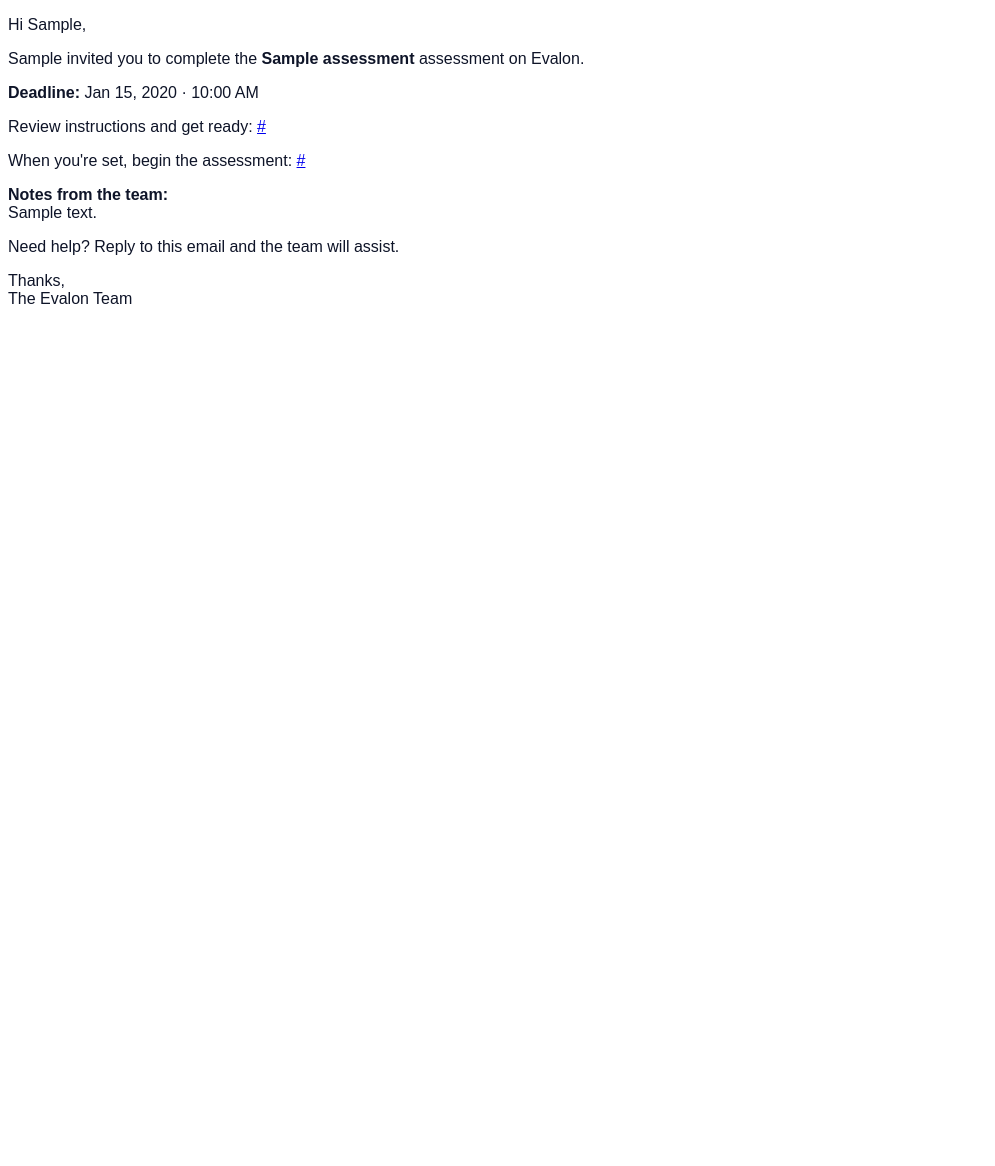
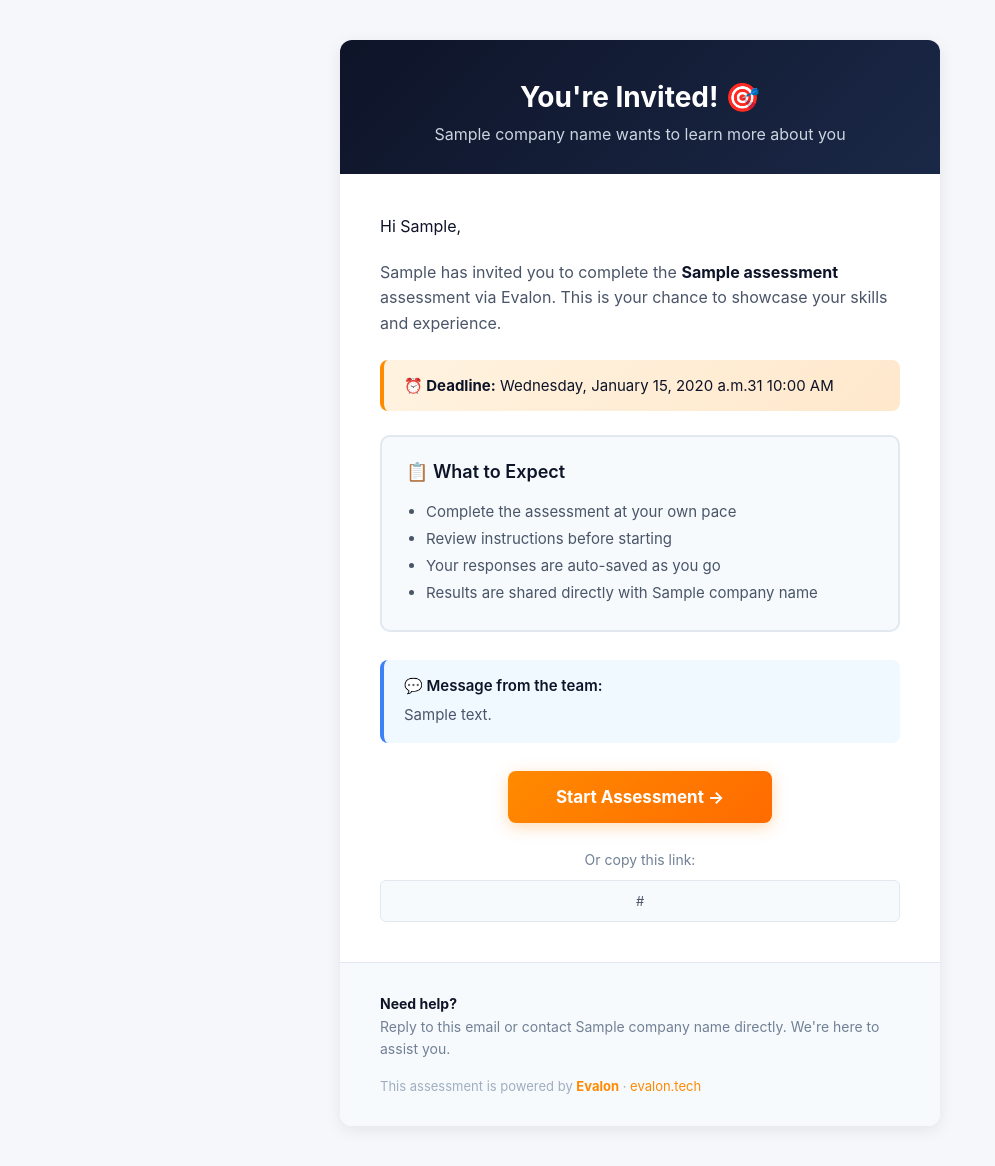
Before and after one commit to sarvarjafarov/assesment, a Django app: template templates/emails/invite_candidate.html in a window 1280 px wide. Shown: the whole page, without its empty margins (0-995 px from the left). Before the commit the page ends 304 px from the top, so only its background shows below. Run offline with Django 4.2, Linux system fonts and the light colour scheme; the template is opened without the code that fills it: most values are stand-ins (such as "Sample title", 1, 10 or a date in 2020); data that the repository does not hold is empty.

Commit message:
Improve candidate invitation email and add copy link functionality
- Create professional branded HTML email template for candidate invitations
  - Gradient header with company branding
  - Clear CTA button and assessment details
  - Deadline highlighting and custom notes section
  - Mobile-responsive email design
  - Powered by Evalon footer

- Update email sending logic to use HTML templates
  - Switch from plain text to EmailMultiAlternatives
  - Pass company_name and assessment details to template
  - Auto-extract candidate first name from email
  - Include both HTML and plain text versions

- Add Copy Link feature to assessment management
  - One-click copy button next to each session
  - Visual success feedback (green checkmark for 2s)
  - Clipboard API integration
  - Better UX than manual copy-paste

```diff
--- a/templates/emails/invite_candidate.html
+++ b/templates/emails/invite_candidate.html
@@ -1,31 +1,103 @@
 <!DOCTYPE html>
-<html>
-<body style="font-family: Arial, sans-serif; color: #0e1428;">
-    <p>Hi {{ candidate.first_name }},</p>
-    <p>
-        {{ invited_by }} invited you to complete the
-        <strong>{{ assessment.title }}</strong> assessment on Evalon.
+<html lang="en">
+<head>
+    <meta charset="UTF-8">
+    <meta name="viewport" content="width=device-width, initial-scale=1.0">
+    <title>Assessment Invitation from {{ company_name }}</title>
+</head>
+<body style="margin: 0; padding: 0; font-family: -apple-system, BlinkMacSystemFont, 'Segoe UI', Roboto, 'Helvetica Neue', Arial, sans-serif; background-color: #f5f7fa;">
+    <table width="100%" cellpadding="0" cellspacing="0" style="background-color: #f5f7fa; padding: 40px 20px;">
+        <tr>
+            <td align="center">
+                <table width="600" cellpadding="0" cellspacing="0" style="background-color: #ffffff; border-radius: 12px; box-shadow: 0 4px 16px rgba(0, 0, 0, 0.08); overflow: hidden;">
+                    <!-- Header with gradient -->
+                    <tr>
+                        <td style="background: linear-gradient(135deg, #0e1428 0%, #1a2847 100%); padding: 40px 40px 30px; text-align: center;">
+                            <h1 style="margin: 0 0 10px; color: #ffffff; font-size: 28px; font-weight: 700;">
+                                You're Invited! 🎯
+                            </h1>
+                            <p style="margin: 0; color: #cbd5e0; font-size: 16px;">
+                                {{ company_name }} wants to learn more about you
                             </p>
+                        </td>
+                    </tr>
+
+                    <!-- Main content -->
+                    <tr>
+                        <td style="padding: 40px;">
+                            <p style="margin: 0 0 20px; color: #0e1428; font-size: 16px; line-height: 1.6;">
+                                Hi{% if candidate.first_name %} {{ candidate.first_name }}{% endif %},
+                            </p>
+
+                            <p style="margin: 0 0 24px; color: #4a5568; font-size: 16px; line-height: 1.6;">
+                                {{ invited_by }} has invited you to complete the <strong style="color: #0e1428;">{{ assessment.title }}</strong> assessment via Evalon. This is your chance to showcase your skills and experience.
+                            </p>
+
                             {% if due_at %}
-    <p><strong>Deadline:</strong> {{ due_at|date:"M d, Y · h:i A" }}</p>
+                            <div style="background: linear-gradient(135deg, #fff3e0 0%, #ffe8cc 100%); border-left: 4px solid #ff8a00; padding: 16px 20px; margin: 0 0 24px; border-radius: 8px;">
+                                <p style="margin: 0; color: #0e1428; font-size: 15px;">
+                                    <strong>⏰ Deadline:</strong> {{ due_at|date:"l, F j, Y at h:i A" }}
+                                </p>
+                            </div>
                             {% endif %}
-    <p>
-        Review instructions and get ready:
-        <a href="{{ session_link }}">{{ session_link }}</a>
+
+                            <!-- Assessment details -->
+                            <div style="background: #f7fafc; border: 2px solid #e2e8f0; border-radius: 10px; padding: 24px; margin: 0 0 28px;">
+                                <h3 style="margin: 0 0 16px; color: #0e1428; font-size: 18px; font-weight: 600;">
+                                    📋 What to Expect
+                                </h3>
+                                <ul style="margin: 0; padding-left: 20px; color: #4a5568; font-size: 15px; line-height: 1.8;">
+                                    <li>Complete the assessment at your own pace</li>
+                                    <li>Review instructions before starting</li>
+                                    <li>Your responses are auto-saved as you go</li>
+                                    <li>Results are shared directly with {{ company_name }}</li>
+                                </ul>
+                            </div>
+
+                            {% if notes %}
+                            <div style="background: #f0f9ff; border-left: 4px solid #3b82f6; padding: 16px 20px; margin: 0 0 28px; border-radius: 8px;">
+                                <p style="margin: 0 0 8px; color: #0e1428; font-size: 15px; font-weight: 600;">
+                                    💬 Message from the team:
                                 </p>
-    <p>
-        When you're set, begin the assessment:
-        <a href="{{ start_link }}">{{ start_link }}</a>
+                                <p style="margin: 0; color: #4a5568; font-size: 15px; line-height: 1.6; white-space: pre-line;">{{ notes }}</p>
+                            </div>
+                            {% endif %}
+
+                            <!-- CTA Button -->
+                            <table width="100%" cellpadding="0" cellspacing="0" style="margin: 0 0 28px;">
+                                <tr>
+                                    <td align="center">
+                                        <a href="{{ start_link }}" style="display: inline-block; background: linear-gradient(135deg, #ff8a00 0%, #ff6b00 100%); color: #ffffff; text-decoration: none; padding: 16px 48px; border-radius: 8px; font-size: 17px; font-weight: 700; box-shadow: 0 4px 16px rgba(255, 138, 0, 0.3);">
+                                            Start Assessment →
+                                        </a>
+                                    </td>
+                                </tr>
+                            </table>
+
+                            <p style="margin: 0 0 12px; color: #718096; font-size: 14px; text-align: center;">
+                                Or copy this link:
                             </p>
-    {% if notes %}
-    <p>
-        <strong>Notes from the team:</strong><br />
-        {{ notes|linebreaksbr }}
+                            <p style="margin: 0; padding: 12px; background: #f7fafc; border: 1px solid #e2e8f0; border-radius: 6px; font-size: 13px; color: #4a5568; word-break: break-all; text-align: center;">
+                                {{ start_link }}
                             </p>
-    {% endif %}
-    <p>
-        Need help? Reply to this email and the team will assist.
+                        </td>
+                    </tr>
+
+                    <!-- Footer -->
+                    <tr>
+                        <td style="background: #f7fafc; padding: 30px 40px; border-top: 1px solid #e2e8f0;">
+                            <p style="margin: 0 0 16px; color: #718096; font-size: 14px; line-height: 1.6;">
+                                <strong style="color: #0e1428;">Need help?</strong><br>
+                                Reply to this email or contact {{ company_name }} directly. We're here to assist you.
                             </p>
-    <p>Thanks,<br />The Evalon Team</p>
+                            <p style="margin: 0; color: #a0aec0; font-size: 13px; line-height: 1.5;">
+                                This assessment is powered by <strong style="color: #ff8a00;">Evalon</strong> · <a href="https://www.evalon.tech" style="color: #ff8a00; text-decoration: none;">evalon.tech</a>
+                            </p>
+                        </td>
+                    </tr>
+                </table>
+            </td>
+        </tr>
+    </table>
 </body>
 </html>
```
Also changed, not shown: clients/views.py (+35 -10 lines), templates/clients/assessments/manage.html (+43 -6 lines). Lines whose indentation alone changed are shown as unchanged.
